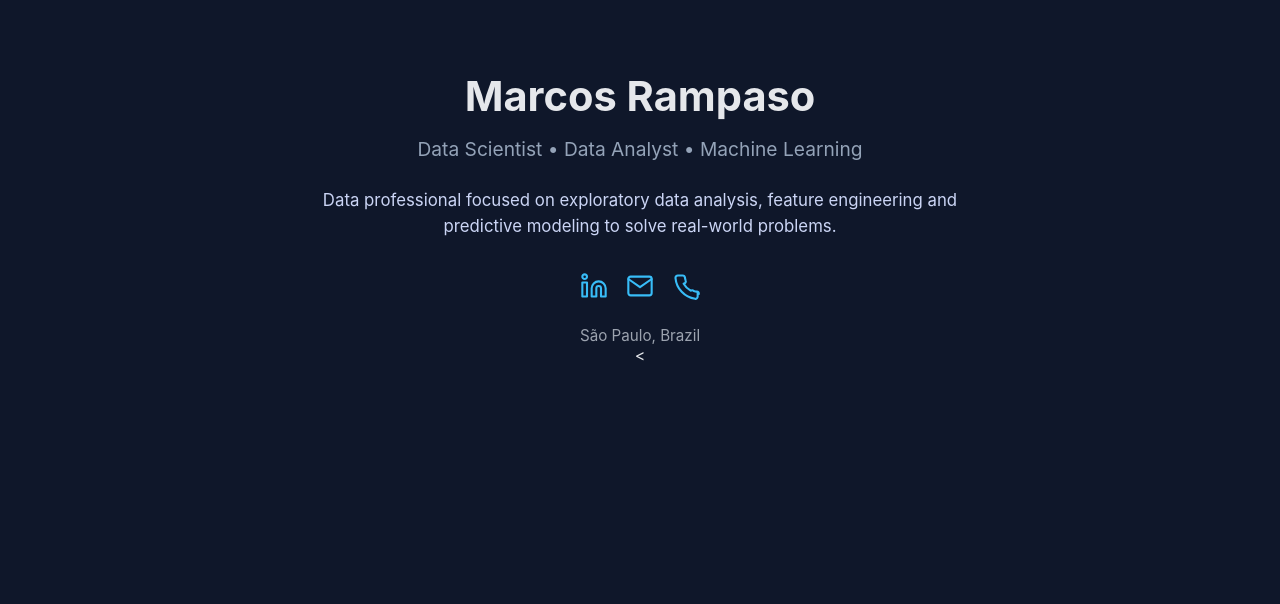
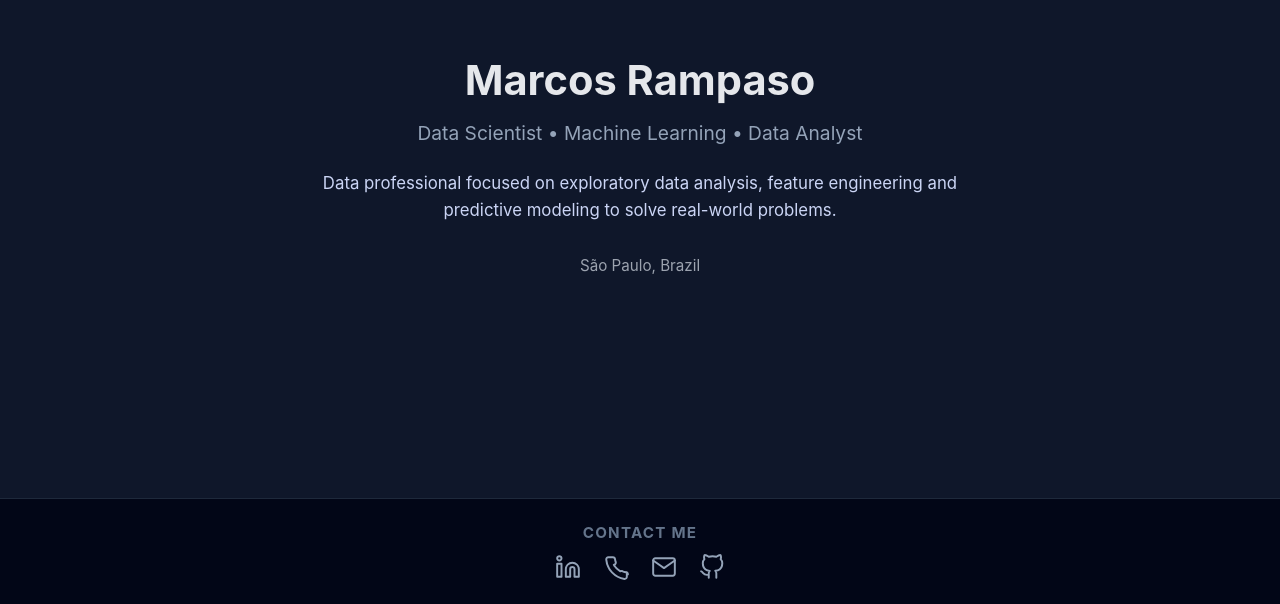
Before and after one commit to marcosrampaso/marcosrampaso.github.io, a plain HTML site: page index.html in a window 1280 px wide. Shown: the part 196-800 px from the top of the page. Drawn offline with Linux system fonts and the light colour scheme.

Commit message:
Footer added

```diff
--- a/index.html
+++ b/index.html
@@ -11,9 +11,15 @@
       background: #0f172a;
       color: #e5e7eb;
       display: flex;
+      flex-direction: column;
+      min-height: 100vh;
+    }
+
+    .main {
+      flex: 1;
+      display: flex;
       justify-content: center;
       align-items: center;
-      height: 100vh;
     }
 
     .container {
@@ -41,25 +47,44 @@
       line-height: 1.6;
     }
 
-    .links {
+    .location {
+      font-size: 0.95rem;
+      color: #9ca3af;
+    }
+
+    footer {
+      background: #020617;
+      padding: 24px 0;
+      text-align: center;
+      border-top: 1px solid #1e293b;
+    }
+
+    footer h3 {
+      margin: 0 0 12px 0;
+      font-size: 0.95rem;
+      letter-spacing: 0.08em;
+      text-transform: uppercase;
+      color: #64748b;
+    }
+
+    .footer-links {
       display: flex;
       justify-content: center;
-      gap: 18px;
-      margin-bottom: 1.6rem;
+      gap: 22px;
     }
 
-    .icon-link {
-      width: 28px;
-      height: 28px;
-      color: #38bdf8;
+    .footer-link {
+      width: 26px;
+      height: 26px;
+      color: #94a3b8;
       transition: color 0.2s ease;
     }
 
-    .icon-link:hover {
-      color: #7dd3fc;
+    .footer-link:hover {
+      color: #38bdf8;
     }
 
-    .icon-link svg {
+    .footer-link svg {
       width: 100%;
       height: 100%;
       fill: none;
@@ -68,26 +93,32 @@
       stroke-linecap: round;
       stroke-linejoin: round;
     }
-
-    .location {
-      font-size: 0.95rem;
-      color: #9ca3af;
-    }
   </style>
 </head>
 <body>
+
+  <div class="main">
     <div class="container">
       <h1>Marcos Rampaso</h1>
-    <h2>Data Scientist • Data Analyst • Machine Learning </h2>
+      <h2>Data Scientist • Machine Learning • Data Analyst</h2>
 
       <p>
         Data professional focused on exploratory data analysis, feature engineering
         and predictive modeling to solve real-world problems.
       </p>
 
-    <div class="links">
+      <div class="location">
+        São Paulo, Brazil
+      </div>
+    </div>
+  </div>
+
+  <footer>
+    <h3>Contact me</h3>
+    <div class="footer-links">
+
       <!-- LinkedIn -->
-      <a class="icon-link" href="https://www.linkedin.com/in/marcos-bezner/" target="_blank" title="LinkedIn">
+      <a class="footer-link" href="https://www.linkedin.com/in/marcos-bezner/" target="_blank" title="LinkedIn">
         <svg viewBox="0 0 24 24">
           <path d="M16 8a6 6 0 0 1 6 6v7h-4v-7a2 2 0 0 0-2-2 2 2 0 0 0-2 2v7h-4v-7a6 6 0 0 1 6-6z"></path>
           <rect x="2" y="9" width="4" height="12"></rect>
@@ -95,23 +126,30 @@
         </svg>
       </a>
 
+      <!-- Phone -->
+      <a class="footer-link" href="tel:+5511991119255" title="Phone">
+        <svg viewBox="0 0 24 24">
+          <path d="M22 16.92V21a2 2 0 0 1-2.18 2A19.8 19.8 0 0 1 3 5.18 2 2 0 0 1 5 3h4.09a2 2 0 0 1 2 1.72c.12.9.32 1.77.59 2.6a2 2 0 0 1-.45 2.11L10 10a16 16 0 0 0 6 6l.57-.23a2 2 0 0 1 2.11.45c.83.27 1.7.47 2.6.59a2 2 0 0 1 1.72 2z"></path>
+        </svg>
+      </a>
+
       <!-- Email -->
-      <a class="icon-link" href="mailto:marcosbezner@gmail.com" title="Email">
+      <a class="footer-link" href="mailto:marcosbezner@gmail.com" title="Email">
         <svg viewBox="0 0 24 24">
           <rect x="2" y="4" width="20" height="16" rx="2"></rect>
           <path d="M22 6 12 13 2 6"></path>
         </svg>
       </a>
 
-      <!-- Phone -->
-      <a class="icon-link" href="tel:+5511991119255" title="Phone">
+      <!-- GitHub -->
+      <a class="footer-link" href="https://github.com/marcosrampaso" target="_blank" title="GitHub">
         <svg viewBox="0 0 24 24">
-          <path d="M22 16.92V21a2 2 0 0 1-2.18 2A19.8 19.8 0 0 1 3 5.18 2 2 0 0 1 5 3h4.09a2 2 0 0 1 2 1.72c.12.9.32 1.77.59 2.6a2 2 0 0 1-.45 2.11L10 10a16 16 0 0 0 6 6l.57-.23a2 2 0 0 1 2.11.45c.83.27 1.7.47 2.6.59a2 2 0 0 1 1.72 2z"></path>
+          <path d="M9 19c-5 1.5-5-2.5-7-3m14 6v-3.87a3.37 3.37 0 0 0-.94-2.61c3.14-.35 6.44-1.54 6.44-7A5.44 5.44 0 0 0 20 4.77 5.07 5.07 0 0 0 19.91 1S18.73.65 16 2.48a13.38 13.38 0 0 0-7 0C6.27.65 5.09 1 5.09 1A5.07 5.07 0 0 0 5 4.77a5.44 5.44 0 0 0-1.5 3.78c0 5.42 3.3 6.61 6.44 7A3.37 3.37 0 0 0 9 18.13V22"></path>
         </svg>
       </a>
+
     </div>
+  </footer>
 
-    <div class="location">
-      São Paulo, Brazil
-    </div>
-  <
+</body>
+</html>
```
Lines whose indentation alone changed are shown as unchanged.
